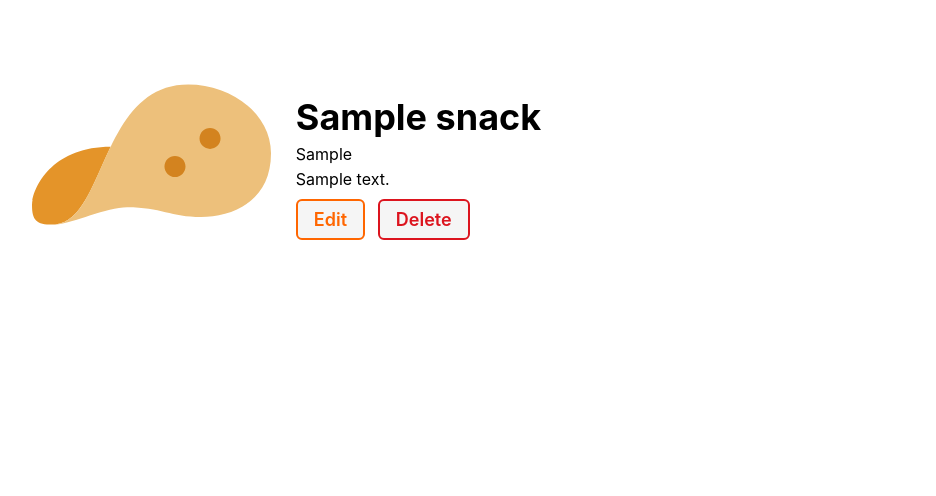
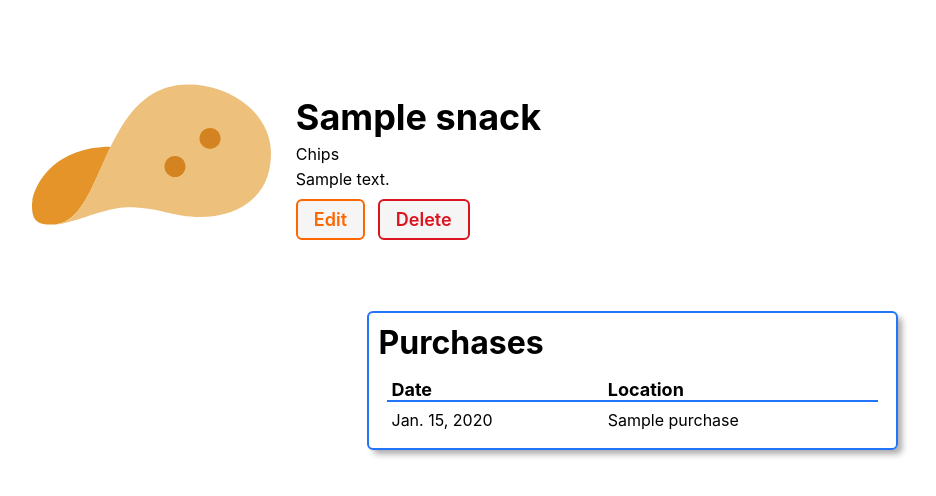
Before and after one commit to mrunlockedtech-odin/snack-collector, a Django app: page /snacks/1/ in a window 1280 px wide. Shown: the part 55-551 px from the top of the page, without its empty margins (8-944 px from the left). Run offline with Django 4.2, Linux system fonts and the light colour scheme; tables that the repository leaves empty hold one stand-in row (values such as "Sample post").

Commit message:
Add purchases to snack page

```diff
--- a/main_app/admin.py
+++ b/main_app/admin.py
@@ -1,4 +1,5 @@
 from django.contrib import admin
-from .models import Snack
+from .models import Snack, Purchase
 # Register your models here.
 admin.site.register(Snack)
+admin.site.register(Purchase)
--- a/main_app/models.py
+++ b/main_app/models.py
@@ -2,9 +2,15 @@
 from django.urls import reverse
 
 # Create your models here.
+TYPES = (
+  ('Chips','Chips'),
+  ('Cookies','Cookies'),
+  ('Fruit','Fruit'),
+  ('Veggies','Veggies')
+)
 class Snack(models.Model):
   name = models.CharField(max_length=50)
-  type = models.CharField(max_length=20)
+  type = models.CharField(max_length=20, choices = TYPES, default=TYPES[0])
   description = models.TextField(max_length=250)
 
   def __str__(self):
@@ -12,3 +18,11 @@
 
   def get_absolute_url(self):
       return reverse("snacks_detail", kwargs={"snack_id": self.id})
+
+class Purchase(models.Model):
+  purchase_date = models.DateField('Purchase Date')
+  store_name = models.CharField(max_length=50)
+  snack = models.ForeignKey(Snack, on_delete=models.CASCADE)
+
+  def __str__(self):
+    return f"This item was purchased at {self.store_name} on {self.purchase_date}"
--- a/main_app/templates/snacks/detail.html
+++ b/main_app/templates/snacks/detail.html
@@ -28,5 +28,25 @@
     </div>
   </div>
 </section>
+<div class="feedings-toy-container">
+  <section class="feedings">
+    <div class="subsection-title">
+      <h2>Purchases</h2>
+    </div>
+    <table>
+      <thead>
+        <tr><th>Date</th><th>Location</th></tr>
+      </thead>
+      <tbody>
+        {% for purchase in snack.purchase_set.all %}
+          <tr>
+            <td>{{purchase.purchase_date}}</td>
+            <td>{{purchase.store_name}}</td>
+          </tr>
+        {% endfor %}
+      </tbody>
+    </table>
+  </section>
+</div>
 
 {% endblock %}
--- a/main_app/views.py
+++ b/main_app/views.py
@@ -6,7 +6,7 @@
 
 class SnackCreate(CreateView):
   model = Snack
-  fields='__all__'
+  fields= '__all__'
 
 class SnackUpdate(UpdateView):
   model = Snack
--- a/snackcollector/settings.py
+++ b/snackcollector/settings.py
@@ -39,6 +39,7 @@
     'django.contrib.sessions',
     'django.contrib.messages',
     'django.contrib.staticfiles',
+    'django_extensions'
 ]
 
 MIDDLEWARE = [
```
Also changed, not shown: main_app/migrations/0001_initial.py, main_app/migrations/0002_rename_purchases_purchase.py (added).
